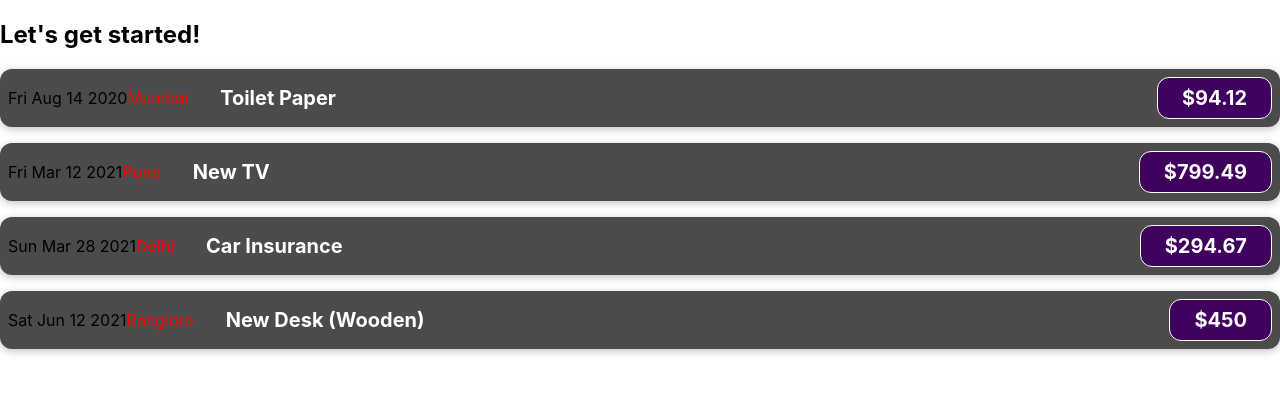
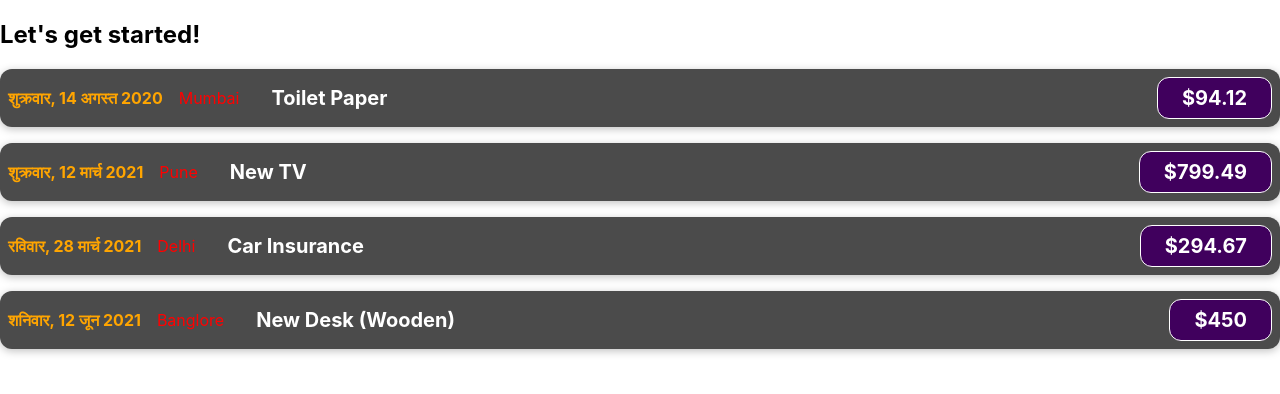
Before and after one commit to rishii-27/ReactExpenseTracker, a React (Create React App) app: page / in a window 1280 px wide. Shown: the top 394 px of the page. Built offline with nearby package versions, Linux system fonts and the light colour scheme.

Commit message:
expenseDateAdded: marathiDate

```diff
--- /dev/null
+++ b/src/components/ExpenseDate.js
@@ -0,0 +1,14 @@
+import './ExpenseItem.css';
+
+function ExpenseDate(props) {
+
+    var options = { weekday: 'long', year: 'numeric', month: 'long', day: 'numeric' };
+    const dateInMarathi = props.date.toLocaleDateString("hi-US", options);
+
+    return (
+        <>
+            <div style={{ color: "orange", fontWeight: 'bold' }} className="expense-date">{dateInMarathi}</div>
+        </>
+    )
+}
+export default ExpenseDate;
--- a/src/components/ExpenseItem.css
+++ b/src/components/ExpenseItem.css
@@ -7,6 +7,7 @@
     margin: 1rem 0;
     border-radius: 12px;
     background-color: #4b4b4b;
+    gap: 1rem;
 }
 
 .expense-item__description {
--- a/src/components/ExpenseItem.js
+++ b/src/components/ExpenseItem.js
@@ -1,15 +1,13 @@
 // import React from "react";
 import './ExpenseItem.css'
+import ExpenseDate from './ExpenseDate';
 
 function ExpenseItem(props) {
-    // const expenseDate = new Date(2021, 2, 28);
-    // const expenseTitle = 'Car Insurance';
-    // const expenseAmount = 294.67;
-    // const expenseLocation = 'Mumbai';
 
     return (
         <div className='expense-item'>
-            <div>{props.date.toDateString()}</div>
+            {/* <div>{props.date.toLocaleString()}</div> */}
+            <ExpenseDate date={props.date} />
             <div className='expense-item__description'>
                 <div style={{ color: "red" }}>{props.location}</div>
                 <h2>{props.title}</h2>
```
